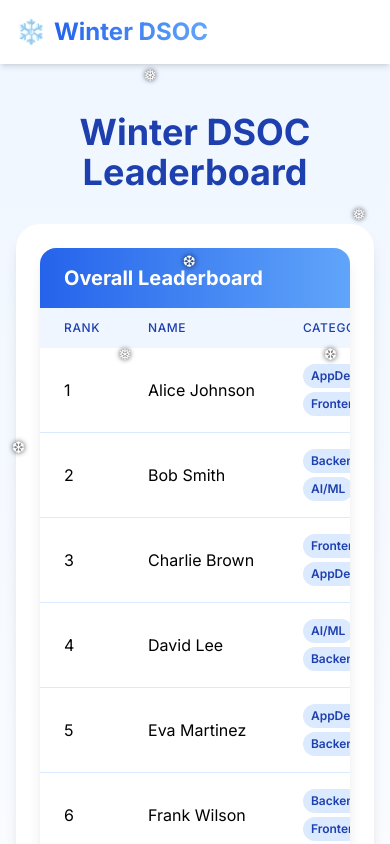
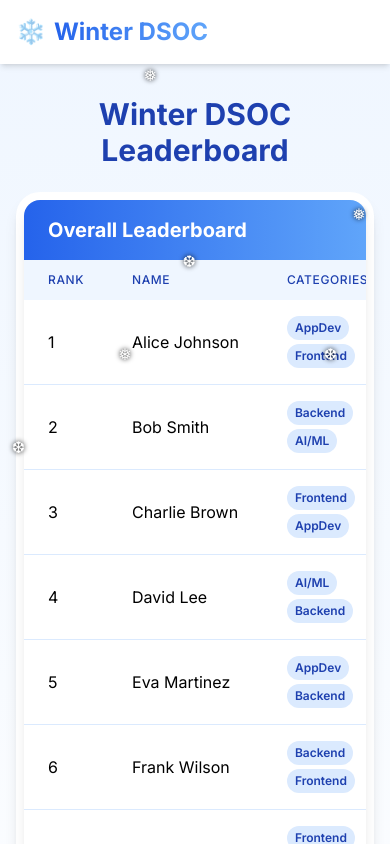
Before and after one commit to AkshitEP/DsocWinter2024, a Next.js app: page / in a window 390 px wide. Shown: the top 844 px of the page. Built offline with nearby package versions, Linux system fonts and the light colour scheme.

Commit message:
Update page.tsx

```diff
--- a/app/page.tsx
+++ b/app/page.tsx
@@ -18,12 +18,12 @@ export default function Home() {
   return (
     <div className="min-h-screen bg-gradient-to-b from-blue-50 to-white">
       <Navigation />
-      <main className="max-w-7xl mx-auto py-6 sm:px-6 lg:px-8">
-        <div className="px-4 py-6 sm:px-0">
-          <h1 className="text-4xl font-bold text-center text-blue-800 mb-8">
+      <main className="max-w-7xl mx-auto py-4 sm:py-6 px-4 sm:px-6 lg:px-8">
+        <div className="py-4 sm:py-6">
+          <h1 className="text-3xl sm:text-4xl font-bold text-center text-blue-800 mb-6 sm:mb-8">
             Winter DSOC Leaderboard
           </h1>
-          <div className="bg-white p-6 rounded-3xl shadow-lg">
+          <div className="bg-white p-2 sm:p-6 rounded-3xl shadow-lg">
             <Leaderboard title="Overall Leaderboard" participants={participants} />
           </div>
         </div>
```
